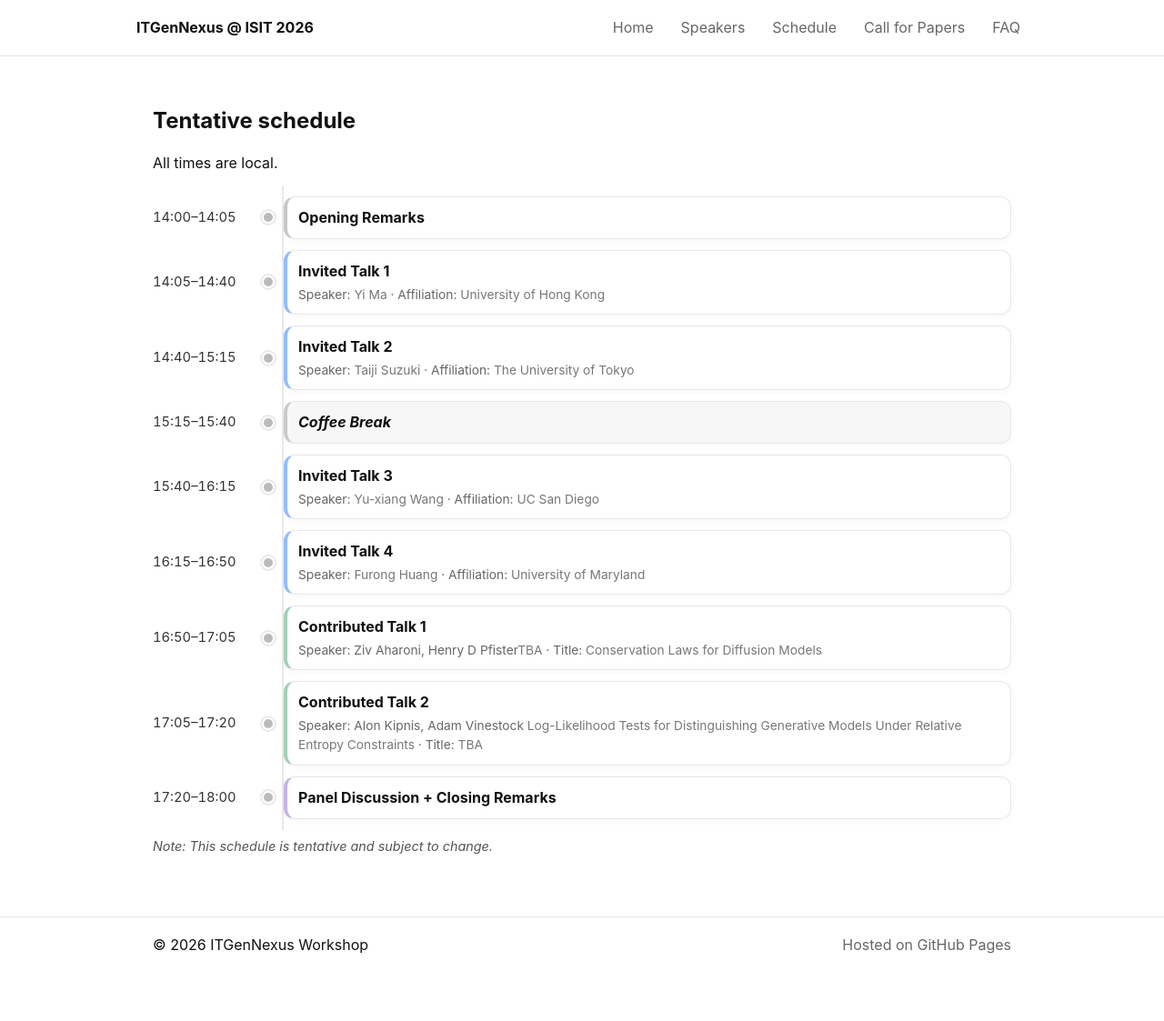
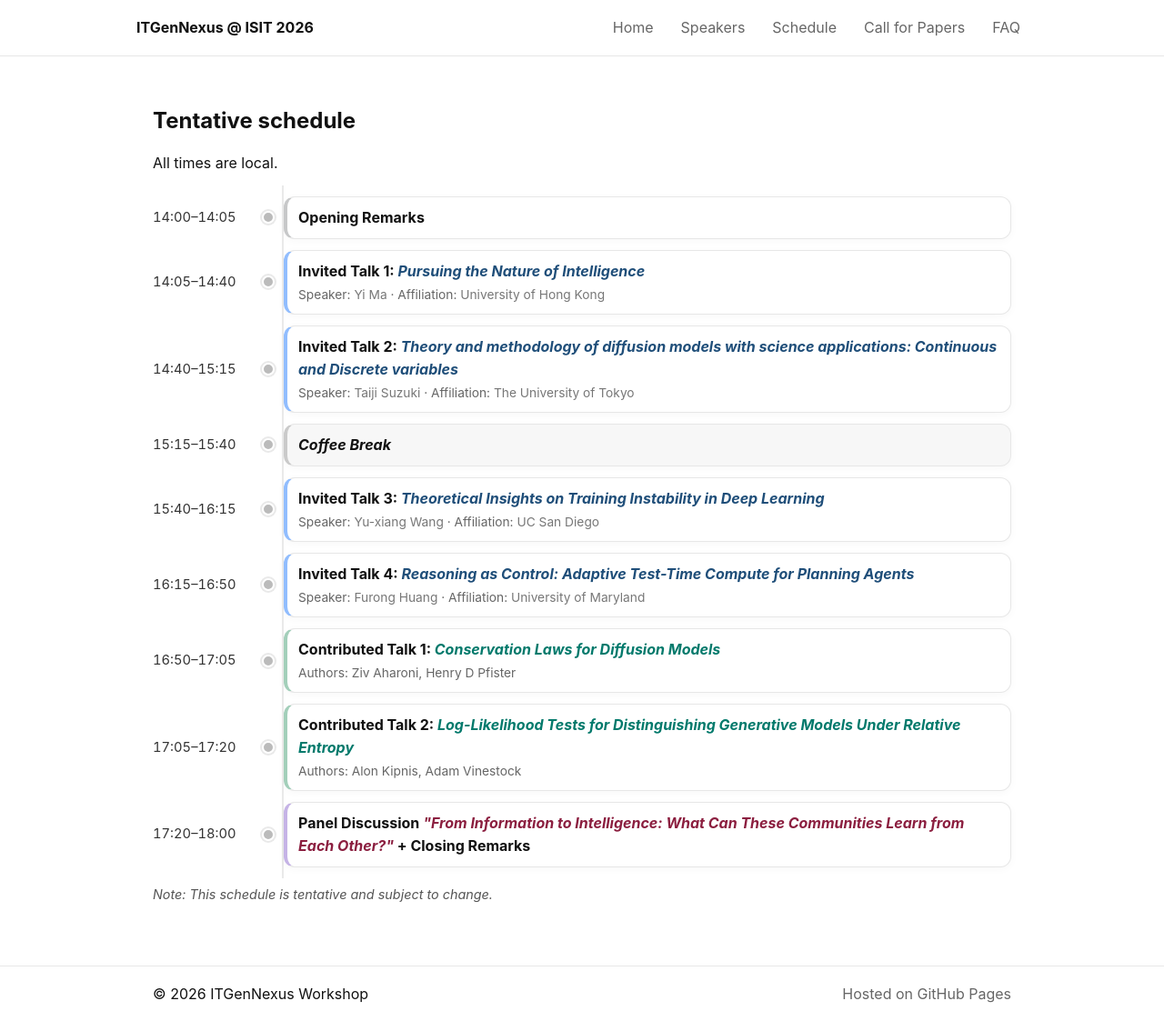
Before and after one commit to haiyun-he/itgennexus, a Jekyll site: the page built from schedule.md, in a window 1280 px wide and 1123 px high. Shown: the whole window at 91% size. Built offline with Jekyll 4.4.1, drawn with Linux system fonts in a browser that asks for light colours.

Commit message:
Schedule updated

```diff
--- a/schedule.md
+++ b/schedule.md
@@ -109,7 +109,9 @@ All times are local.
   <div class="tl-item tl-talk">
     <div class="tl-time">14:05–14:40</div>
     <div class="tl-card">
-      <div class="tl-title">Invited Talk 1</div>
+      <div class="tl-title">Invited Talk 1:
+        <em><span style="color:#1f4e79; font-style:italic; font-weight:700;">Pursuing the Nature of Intelligence</span></em>
+      </div>
       <div class="tl-sub">Speaker: <span class="tl-muted">Yi Ma</span> · Affiliation: <span class="tl-muted">University of Hong Kong</span></div>
     </div>
   </div>
@@ -117,7 +119,9 @@ All times are local.
   <div class="tl-item tl-talk">
     <div class="tl-time">14:40–15:15</div>
     <div class="tl-card">
-      <div class="tl-title">Invited Talk 2</div>
+      <div class="tl-title">Invited Talk 2:
+        <em><span style="color:#1f4e79; font-style:italic; font-weight:700;">Theory and methodology of diffusion models with science applications: Continuous and Discrete variables</span></em>
+      </div>
       <div class="tl-sub">Speaker: <span class="tl-muted">Taiji Suzuki</span> · Affiliation: <span class="tl-muted">The University of Tokyo</span></div>
     </div>
   </div>
@@ -132,7 +136,9 @@ All times are local.
   <div class="tl-item tl-talk">
     <div class="tl-time">15:40–16:15</div>
     <div class="tl-card">
-      <div class="tl-title">Invited Talk 3</div>
+      <div class="tl-title">Invited Talk 3:
+        <em><span style="color:#1f4e79; font-style:italic; font-weight:700;">Theoretical Insights on Training Instability in Deep Learning</span></em>
+      </div>
       <div class="tl-sub">Speaker: <span class="tl-muted">Yu-xiang Wang</span> · Affiliation: <span class="tl-muted">UC San Diego</span></div>
     </div>
   </div>
@@ -140,7 +146,9 @@ All times are local.
   <div class="tl-item tl-talk">
     <div class="tl-time">16:15–16:50</div>
     <div class="tl-card">
-      <div class="tl-title">Invited Talk 4</div>
+      <div class="tl-title">Invited Talk 4:
+        <em><span style="color:#1f4e79; font-style:italic; font-weight:700;">Reasoning as Control: Adaptive Test-Time Compute for Planning Agents</span></em>
+      </div>
       <div class="tl-sub">Speaker: <span class="tl-muted">Furong Huang</span> · Affiliation: <span class="tl-muted">University of Maryland</span></div>
     </div>
   </div>
@@ -149,17 +157,20 @@ All times are local.
   <div class="tl-item tl-contrib">
     <div class="tl-time">16:50–17:05</div>
     <div class="tl-card">
-      <div class="tl-title">Contributed Talk 1</div>
-      <div class="tl-sub">Speaker:  Ziv Aharoni, Henry D Pfister<span class="tl-muted">TBA</span> · Title: <span class="tl-muted">Conservation Laws for Diffusion Models</span></div>
+      <div class="tl-title">Contributed Talk 1:
+        <em><span style="color:#00796b; font-style:italic; font-weight:700;">Conservation Laws for Diffusion Models</span></em>
+      </div>
+      <div class="tl-sub">Authors:  Ziv Aharoni, Henry D Pfister </div>
     </div>
   </div>
 
   <div class="tl-item tl-contrib">
     <div class="tl-time">17:05–17:20</div>
     <div class="tl-card">
-      <div class="tl-title">Contributed Talk 2</div>
-      <div class="tl-sub">Speaker: Alon Kipnis, Adam Vinestock <span class="tl-muted">Log-Likelihood Tests for Distinguishing Generative Models Under Relative Entropy Constraints</span> ·
-      Title: <span class="tl-muted">TBA</span></div>
+      <div class="tl-title">Contributed Talk 2:
+        <em><span style="color:#00796b; font-style:italic; font-weight:700;">Log-Likelihood Tests for Distinguishing Generative Models Under Relative Entropy</span></em>
+      </div>
+      <div class="tl-sub">Authors: Alon Kipnis, Adam Vinestock </div>
     </div>
   </div>
 
@@ -214,7 +225,7 @@ All times are local.
   <div class="tl-item tl-panel">
     <div class="tl-time">17:20–18:00</div>
     <div class="tl-card">
-      <div class="tl-title">Panel Discussion + Closing Remarks</div>
+      <div class="tl-title">Panel Discussion <em><span style="color:#8b1e3f;font-style:italic; font-weight:700;">"From Information to Intelligence: What Can These Communities Learn from Each Other?"</span></em> + Closing Remarks</div>
     </div>
   </div>
 
```
Also changed, not shown: 7 other files.
